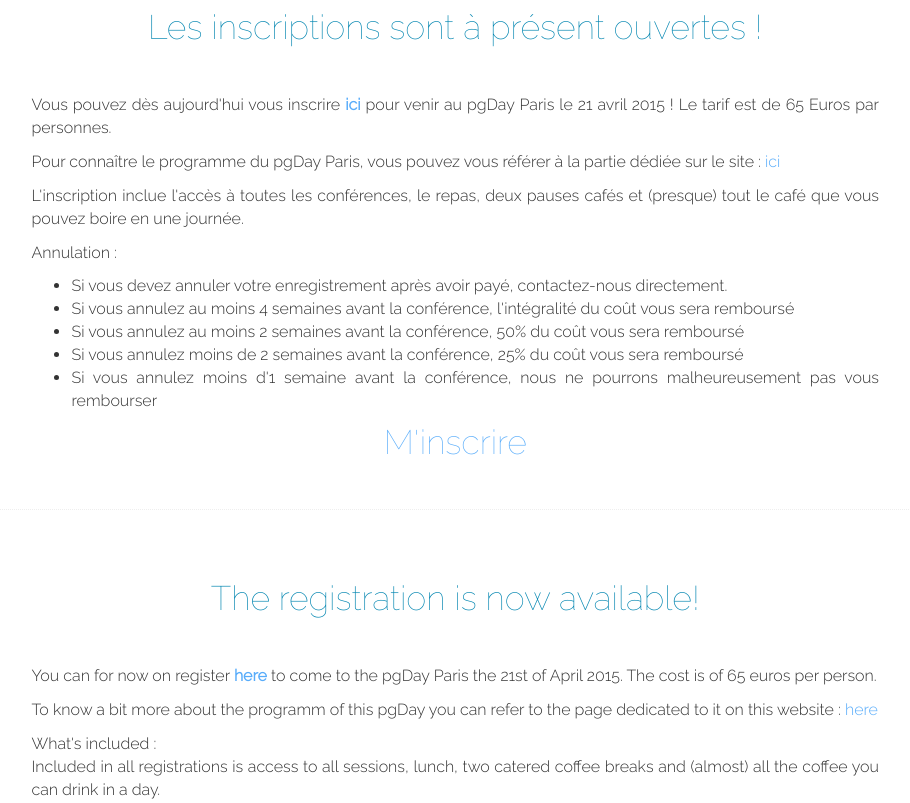
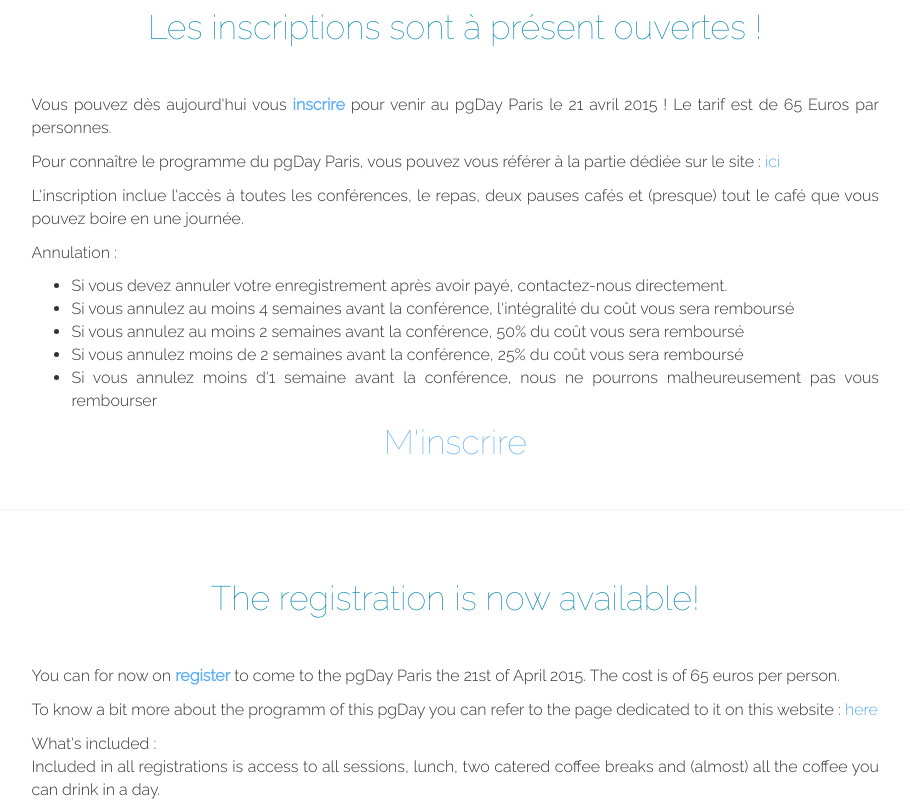
Before and after one commit to louiseGrandjonc/pgdayparis, a Django app: page /registration/ in a window 1280 px wide. Shown: the part 61-864 px from the top of the page, without its empty margins (136-1046 px from the left). Run offline with Django 3.2, Linux system fonts and the light colour scheme; some libraries are stand-ins or nearby versions.

Commit message:
remove here links

```diff
--- a/templates/pgdayparis2015/pages/callforpapers.html
+++ b/templates/pgdayparis2015/pages/callforpapers.html
@@ -19,8 +19,8 @@
   <section class="like-you">
   <article class="col-sm-12 col-md-offset-1 col-md-9">
     <h2>L'appel à conférence est maintenant clos</h2>
-    <p>Le programme du pgDay est maintenant disponible ! Vous pouvez
-    le retrouver <a href="https://www.postgresql.eu/events/schedule/pgdayparis2015/">ici</a>.
+    <p><a href="https://www.postgresql.eu/events/schedule/pgdayparis2015/">Le programme</a> du pgDay est maintenant disponible ! Vous pouvez
+    le retrouver.
       <p>
         <b>Pour toute question n'hésitez pas à nous contacter via
         l'adresse : org@pgday.paris</b>
--- a/templates/pgdayparis2015/pages/commitee.html
+++ b/templates/pgdayparis2015/pages/commitee.html
@@ -21,8 +21,8 @@
       Sélection des conférence
     </h2>
     <p>
-      Le comité a fait sa sélection et le programme est maintenant
-      disponible ! Vous pouvez le retrouver <a href="https://www.postgresql.eu/events/schedule/pgdayparis2015/">ici</a>
+      Le comité a fait sa sélection et  <a href="https://www.postgresql.eu/events/schedule/pgdayparis2015/">le programme</a> est maintenant
+      disponible !
     </p>
    </article>
   </section>
--- a/templates/pgdayparis2015/pages/registration.html
+++ b/templates/pgdayparis2015/pages/registration.html
@@ -21,8 +21,7 @@
           <article class="col-sm-12 col-md-offset-1 col-md-9">
             <h2>Les inscriptions sont à présent ouvertes !</h2>
             <p>
-              Vous pouvez dès aujourd'hui vous
-              inscrire <b><a href="https://www.postgresql.eu/events/register/pgdayparis2015/">ici</a></b>
+              Vous pouvez dès aujourd'hui vous  <b><a href="https://www.postgresql.eu/events/register/pgdayparis2015/">inscrire</a></b>
               pour venir au pgDay Paris le 21 avril 2015 ! Le tarif est de 65 Euros
               par personnes.
             </p>
@@ -58,7 +57,7 @@
           <article class="col-sm-12 col-md-offset-1 col-md-9">
             <h2>The registration is now available!</h2>
             <p>
-              You can for now on register <b><a href="https://www.postgresql.eu/events/register/pgdayparis2015/">here</a></b> to come to the pgDay Paris
+              You can for now on <b><a href="https://www.postgresql.eu/events/register/pgdayparis2015/">register</a></b> to come to the pgDay Paris
               the 21st of April 2015. The cost is of 65 euros per
               person.
             </p>
```
